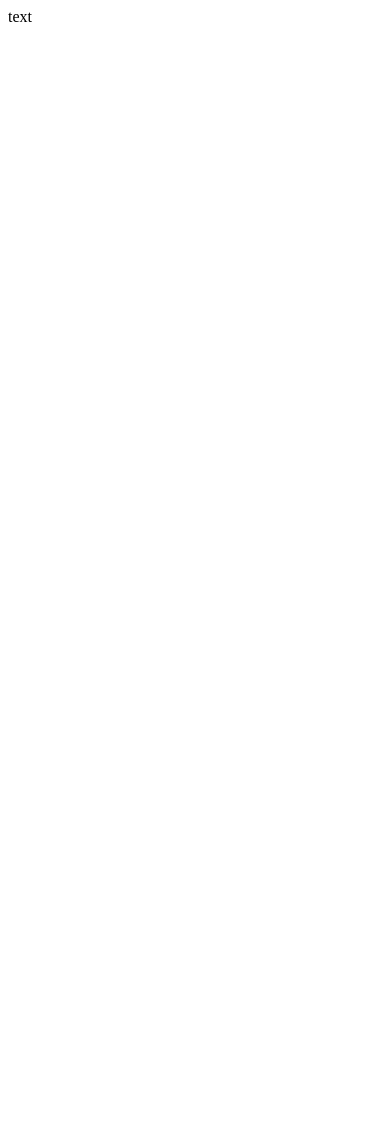
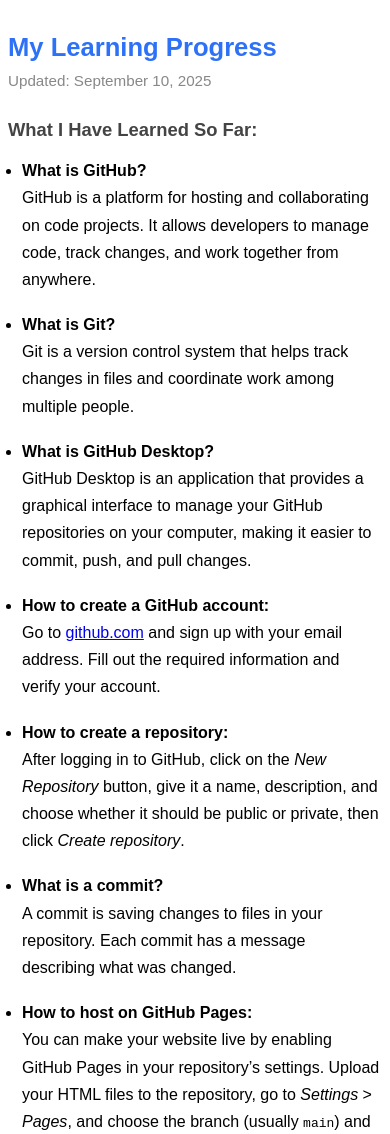
Before and after one commit to Umary2019/firstp, a plain HTML site: page index.html in a window 390 px wide. Shown: the top 1134 px of the page. Before the commit the page ends 844 px from the top, so only its background shows below. Drawn offline with Linux system fonts and the light colour scheme.

Commit message:
Learning Progress
Which include: Git, GitHub, GItHub Desktop and GitHub Page

```diff
--- a/index.html
+++ b/index.html
@@ -1 +1,107 @@
-text
+<!DOCTYPE html>
+<html lang="en">
+<head>
+    <meta charset="UTF-8">
+    <meta name="viewport" content="width=device-width, initial-scale=1.0">
+    <title>My Learning Progress</title>
+    <style>
+        body {
+            font-family: Arial, sans-serif;
+            background: #f5f7fa;
+            margin: 0;
+            padding: 0;
+        }
+        .container {
+            max-width: 700px;
+            margin: 40px auto;
+            background: #fff;
+            padding: 30px 40px;
+            border-radius: 8px;
+            box-shadow: 0 2px 8px rgba(0,0,0,0.08);
+        }
+        h1 {
+            color: #2d71f7;
+            font-size: 2.2em;
+            margin-bottom: 10px;
+        }
+        h2 {
+            color: #444;
+            margin-top: 30px;
+            font-size: 1.5em;
+        }
+        ul {
+            line-height: 1.7;
+            padding-left: 20px;
+        }
+        .date {
+            color: #888;
+            font-size: 0.95em;
+            margin-bottom: 20px;
+        }
+        li {
+            margin-bottom: 18px;
+        }
+        @media (max-width: 900px) {
+            .container {
+                max-width: 95vw;
+                padding: 24px 10vw;
+            }
+        }
+        @media (max-width: 600px) {
+            .container {
+                max-width: 100vw;
+                margin: 0;
+                padding: 16px 8px;
+                border-radius: 0;
+                box-shadow: none;
+            }
+            h1 {
+                font-size: 1.6em;
+            }
+            h2 {
+                font-size: 1.15em;
+            }
+            ul {
+                padding-left: 14px;
+            }
+        }
+    </style>
+</head>
+<body>
+    <div class="container">
+        <h1>My Learning Progress</h1>
+        <div class="date">Updated: September 10, 2025</div>
+        <h2>What I Have Learned So Far:</h2>
+        <ul>
+            <li>
+                <strong>What is GitHub?</strong><br>
+                GitHub is a platform for hosting and collaborating on code projects. It allows developers to manage code, track changes, and work together from anywhere.
+            </li>
+            <li>
+                <strong>What is Git?</strong><br>
+                Git is a version control system that helps track changes in files and coordinate work among multiple people.
+            </li>
+            <li>
+                <strong>What is GitHub Desktop?</strong><br>
+                GitHub Desktop is an application that provides a graphical interface to manage your GitHub repositories on your computer, making it easier to commit, push, and pull changes.
+            </li>
+            <li>
+                <strong>How to create a GitHub account:</strong><br>
+                Go to <a href="https://github.com" target="_blank">github.com</a> and sign up with your email address. Fill out the required information and verify your account.
+            </li>
+            <li>
+                <strong>How to create a repository:</strong><br>
+                After logging in to GitHub, click on the <em>New Repository</em> button, give it a name, description, and choose whether it should be public or private, then click <em>Create repository</em>.
+            </li>
+            <li>
+                <strong>What is a commit?</strong><br>
+                A commit is saving changes to files in your repository. Each commit has a message describing what was changed.
+            </li>
+            <li>
+                <strong>How to host on GitHub Pages:</strong><br>
+                You can make your website live by enabling GitHub Pages in your repository’s settings. Upload your HTML files to the repository, go to <em>Settings</em> &gt; <em>Pages</em>, and choose the branch (usually <code>main</code>) and folder (<code>/root</code> or <code>/docs</code>). GitHub will give you a link to your website.
+            </li>
+        </ul>
+    </div>
+</body>
+</html>
```
